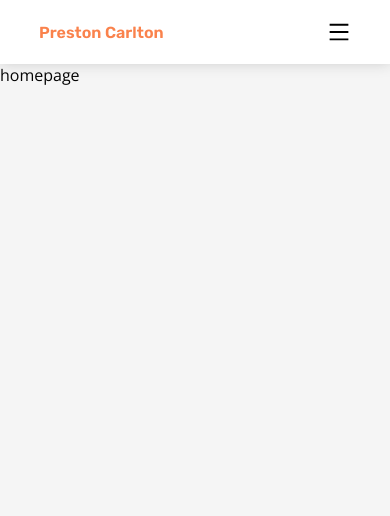
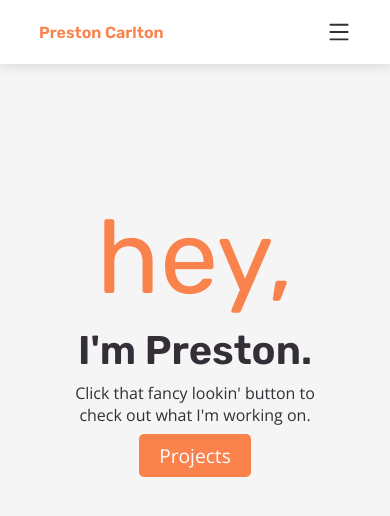
Before and after one commit to prescarlton/portfolio-old, a React (Create React App) app: page / in a window 390 px wide. Shown: the top 516 px of the page. Built offline with nearby package versions, Linux system fonts and the light colour scheme.

Commit message:
more work on mobile nav, threw something together for a quick mobile lander

```diff
--- a/src/components/molecules/MobileNavBar.js
+++ b/src/components/molecules/MobileNavBar.js
@@ -1,13 +1,14 @@
 import React, { useState } from 'react';
 import { NavLink, Link } from 'react-router-dom';
 import { AiOutlineClose, AiOutlineMenu } from 'react-icons/ai';
+import { TransitionGroup, CSSTransition } from 'react-transition-group';
 
 const MobileNavBar = () => {
 
     const [renderNavDrawer, setRenderNavDrawer] = useState(false);
 
     return (
-        <>
+        <TransitionGroup component={null}>
             {!renderNavDrawer ? (
                 <nav className='navbar--mobile'>
                     <ul className='navbar__linkGroup--mobile'>
@@ -15,9 +16,9 @@ const MobileNavBar = () => {
                         {/* <li onClick={() => { setRenderNavDrawer(true) }}>hi</li> */}
                         <AiOutlineMenu className='linkGroup__icon' onClick={() => { setRenderNavDrawer(true) }} />
                     </ul>
-
                 </nav>
             ) : (
+                    <CSSTransition classNames="navbar__drawer" timeout={400}>
                         <div className='navbar__drawer'>
                             <div className='drawer__topRow'>
                                 <AiOutlineClose className='navbar__drawer__icon' onClick={() => setRenderNavDrawer(false)} />
@@ -29,8 +30,9 @@ const MobileNavBar = () => {
                                 <NavLink activeClassName='active' onClick={() => setRenderNavDrawer(false)} to='/resume'>Resume</NavLink>
                             </div>
                         </div>
+                    </CSSTransition>
                 )}
-        </>
+        </TransitionGroup>
 
 
     );
--- a/src/components/pages/Home.js
+++ b/src/components/pages/Home.js
@@ -1,9 +1,13 @@
 import React from 'react';
+import { NavLink } from 'react-router-dom';
 
 const Home = () => {
     return (
-        <div className='page'>
-            homepage
+        <div className='page home'>
+            <h1 className='site-header highlight'>hey,</h1>
+            <h3 className='site-subheader'>I'm Preston.</h3>
+            <p>Click that fancy lookin' button to check out what I'm working on. </p>
+            <NavLink className='button--solid highlight' to='/projects'>Projects</NavLink>
         </div>
     )
 }
--- /dev/null
+++ b/src/react-app-env.d.ts
@@ -0,0 +1 @@
+/// <reference types="react-scripts" />
--- a/src/styles/base/_base.scss
+++ b/src/styles/base/_base.scss
@@ -9,6 +9,7 @@ a {
 }
 html, body{
     background-color: $bg-color;
+    color: $body-color;
 }
 
 h1,
@@ -39,8 +40,11 @@ h6 {
 @mixin button {
     outline:none;
     border-radius:5px;
-    padding:.25rem .5rem;
+    padding:.5rem 1.25rem;
     transition: .2s all;
+    &:hover{
+        cursor: pointer;
+    }
 }
 
 .button--outline {
@@ -54,12 +58,22 @@ h6 {
         background-color: $color;
         // color: choose-contrast-color($black);
         color:white;
-        cursor: pointer;
     }
     border:2px solid $color;
+}
+.button--solid {
+    @include button;
+    color: white;
+    border:none;
+    background-color: $highlight;
+    &:hover{
+        opacity:.8;
+    }
 }
 
 .page {
     padding-top: 4rem;
     height:100%;
+    margin: 0 auto;
+    width:95%;
 }
--- a/src/styles/base/_settings.scss
+++ b/src/styles/base/_settings.scss
@@ -12,3 +12,4 @@ $green: #A2D729;
 $orange: #FA824C;
 
 $highlight: $orange;
+$body-color: $black;
--- /dev/null
+++ b/src/styles/components/_home.scss
@@ -0,0 +1,21 @@
+.home {
+    text-align: center;
+    padding-top: 12rem;
+    display: flex;
+    flex-direction: column;
+    align-items: center;
+    width:70%;
+    *{
+        margin: .25rem 0;
+    }
+    h1 {
+        font-size: 6.5rem;
+        font-weight: normal;
+    }
+    h3 {
+        font-size:2.5rem;
+    }
+    .button--solid {
+        font-size:1.2rem;
+    }
+}
--- a/src/styles/components/_navbar.scss
+++ b/src/styles/components/_navbar.scss
@@ -62,6 +62,28 @@
     overflow: hidden;
 }
 
+.navbar__drawer-enter {
+    opacity: 0.01;
+    transform: scale(1.1);
+}
+
+.navbar__drawer-enter-active {
+    opacity: 1;
+    transform: scale(1);
+    transition: all 300ms;
+}
+
+.navbar__drawer-exit {
+    opacity: 1;
+    transform: scale(1);
+}
+
+.navbar__drawer-exit-active {
+    opacity: 0.01;
+    transform: scale(1.1);
+    transition: all 300ms;
+}
+
 .navbar__drawer__linkGroup {
     display: flex;
     height: 75%;
@@ -69,8 +91,8 @@
     justify-content: space-around;
     align-items: center;
 
-    a {
-        // text-align: center;
+    .active {
+        color: $highlight;
     }
 }
 
--- a/src/styles/styles.scss
+++ b/src/styles/styles.scss
@@ -2,4 +2,5 @@
 @import './base/settings';
 @import './base/base';
 
+@import './components/home';
 @import './components/navbar';
```
Also changed, not shown: package.json (+10 -2 lines), tsconfig.json (added, +29 -0 lines), 1 other file (tests, documents, lock files or other folders). Lines whose indentation alone changed are shown as unchanged.
